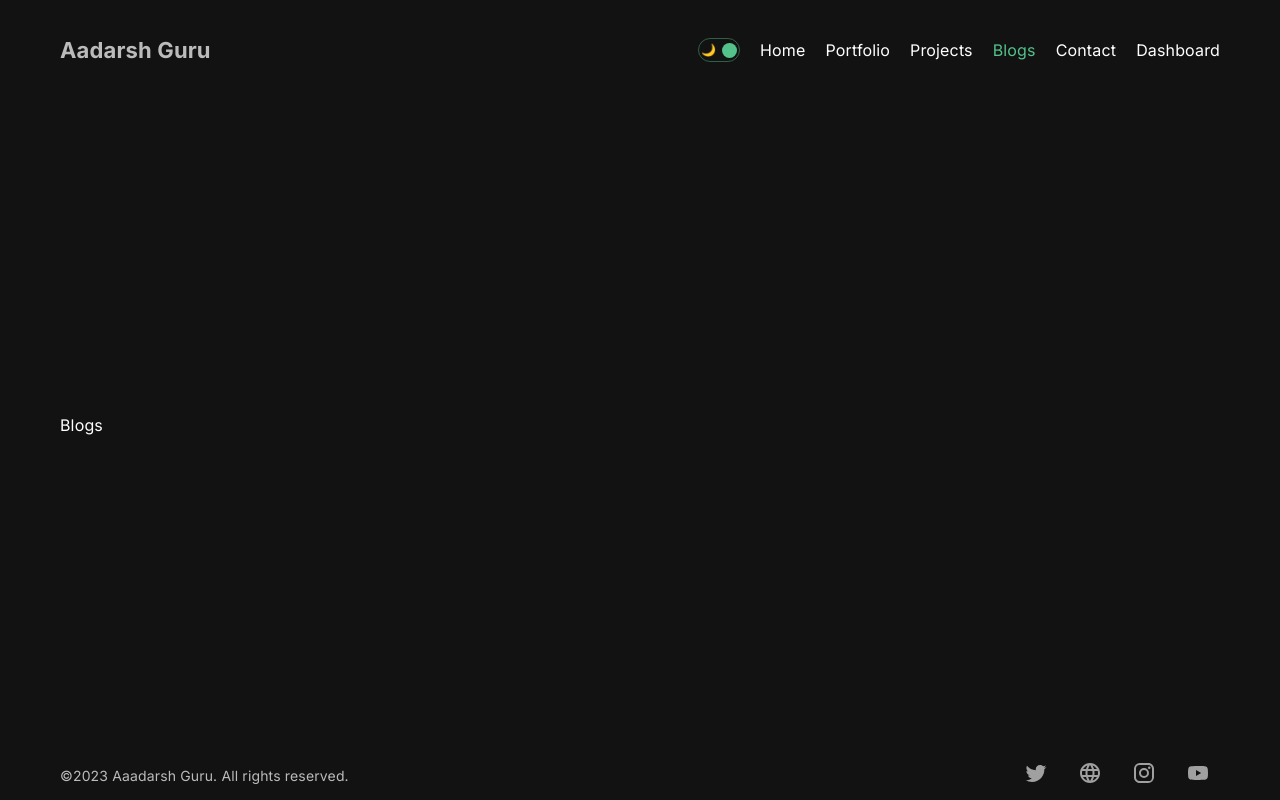
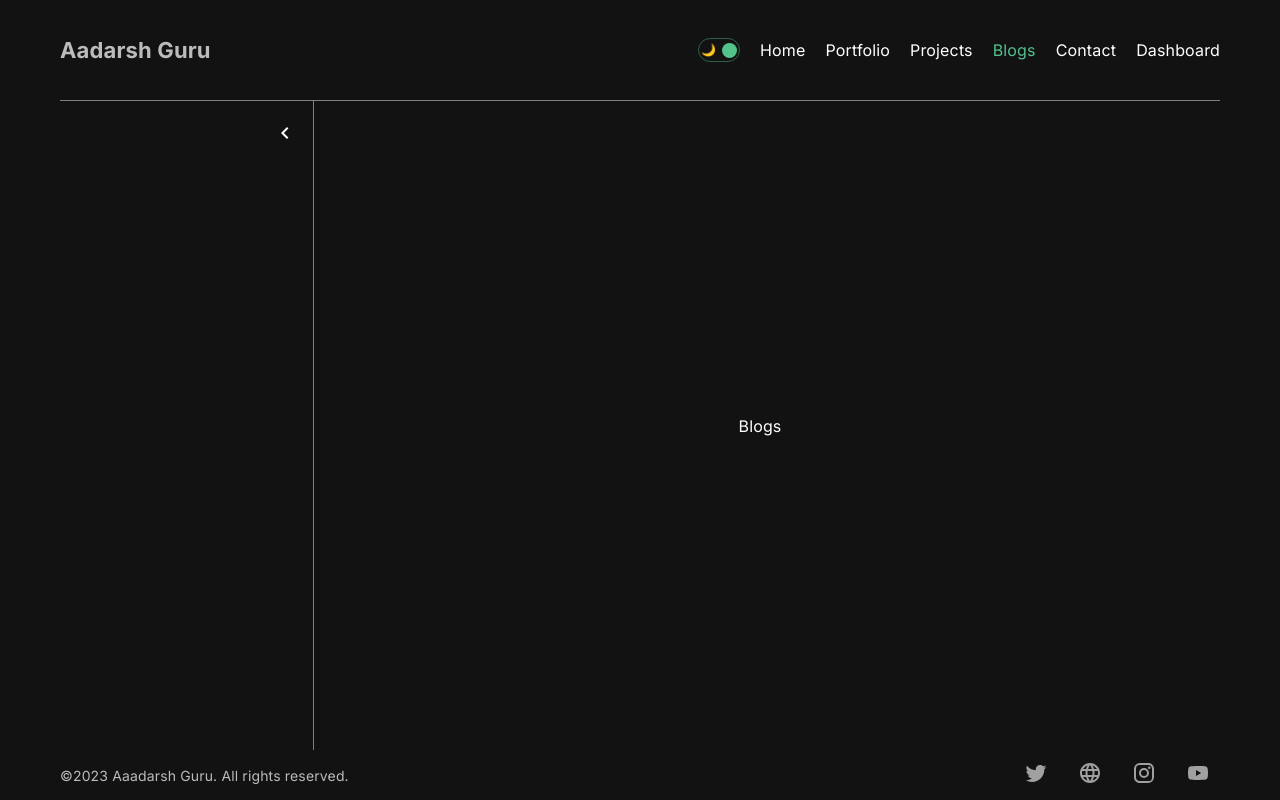
Before and after one commit to Aadarsh-guru/NEXT-Portfolio-App, a Next.js app: page /blogs in a window 1280 px wide. Built offline with nearby package versions, Linux system fonts and the light colour scheme.

Commit message:
'somethinh added

```diff
--- a/src/app/blogs/layout.jsx
+++ b/src/app/blogs/layout.jsx
@@ -1,4 +1,6 @@
 import React from 'react'
+import Sidebar from '@/components/sidebar/Sidebar'
+import './page.css'
 
 export const metadata = {
     title: "Blog App - Blogs",
@@ -7,8 +9,11 @@ export const metadata = {
 
 export default function RootLayout({ children }) {
     return (
-        <>
-            {children}
-        </>
+        <div className='layout'>
+            <Sidebar />
+            <div className="content">
+                {children}
+            </div>
+        </div>
     )
 }
--- a/src/app/blogs/page.css
+++ b/src/app/blogs/page.css
@@ -0,0 +1,14 @@
+.layout {
+    display: flex;
+    height: calc(100vh - 150px);
+    width: 100%;
+    border-top: 1px solid gray;
+}
+
+.content {
+    width: 100%;
+    height: 100%;
+    display: flex;
+    justify-content: center;
+    align-items: center;
+}
--- a/src/app/dashboard/layout.jsx
+++ b/src/app/dashboard/layout.jsx
@@ -1,5 +1,6 @@
 import React from 'react'
 import Sidebar from '@/components/sidebar/Sidebar'
+import { sidebarData } from '@/constants/sidebarConfig';
 import './page.css'
 
 export const metadata = {
@@ -10,7 +11,7 @@ export const metadata = {
 export default function RootLayout({ children }) {
     return (
         <div className='layout'>
-            <Sidebar />
+            <Sidebar sidebarData={sidebarData} />
             <div className="content">
                 {children}
             </div>
--- a/src/app/projects/page.css
+++ b/src/app/projects/page.css
@@ -0,0 +1,14 @@
+.layout {
+    display: flex;
+    height: calc(100vh - 150px);
+    width: 100%;
+    border-top: 1px solid gray;
+}
+
+.content {
+    width: 100%;
+    height: 100%;
+    display: flex;
+    justify-content: center;
+    align-items: center;
+}
--- a/src/app/projects/page.jsx
+++ b/src/app/projects/page.jsx
@@ -1,10 +1,10 @@
 import React from 'react'
 import './page.css'
 
-const Portfolio = () => {
+const Projects = () => {
     return (
         <div>Projects</div>
     )
 }
 
-export default Portfolio
+export default Projects
--- a/src/components/sidebar/Sidebar.jsx
+++ b/src/components/sidebar/Sidebar.jsx
@@ -10,7 +10,6 @@ import ListItem from '@mui/material/ListItem';
 import ListItemButton from '@mui/material/ListItemButton';
 import ListItemIcon from '@mui/material/ListItemIcon';
 import ListItemText from '@mui/material/ListItemText';
-import { sidebarData } from '@/constants/sidebarConfig';
 import Link from 'next/link';
 import { usePathname } from 'next/navigation';
 
@@ -69,7 +68,7 @@ const Drawer = styled(MuiDrawer, { shouldForwardProp: (prop) => prop !== 'open'
     }),
 );
 
-export default function Sidebar() {
+export default function Sidebar({ sidebarData }) {
 
     const [open, setOpen] = React.useState(true);
     const path = usePathname()
```
Also changed, not shown: src/app/projects/layout.jsx (+8 -3 lines).
